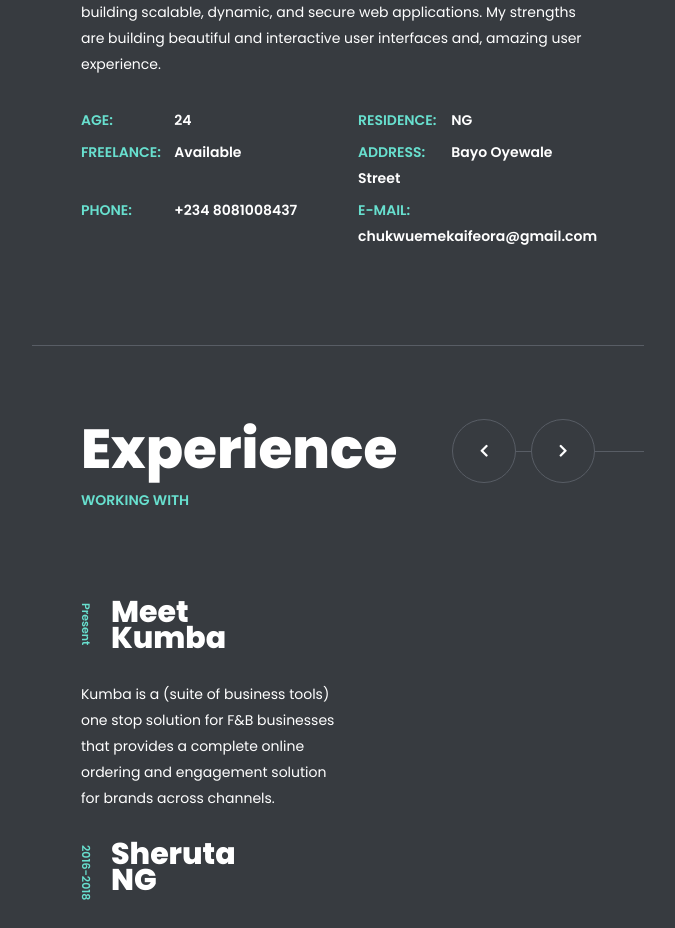
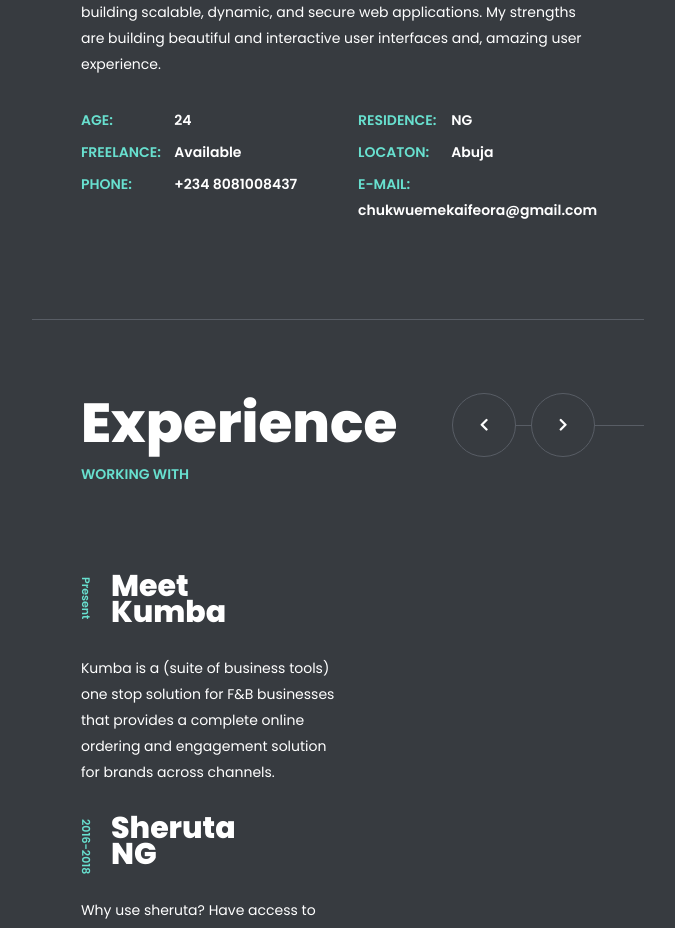
Before and after one commit to Emyboy/my-portfolio, a React (Create React App) app: page / in a window 1280 px wide. Shown: the part 1100-2028 px from the top of the page, without its empty margins (544-1219 px from the left). Built offline with nearby package versions, Linux system fonts and the light colour scheme.

Commit message:
added location

```diff
--- a/src/components/AboutMe.jsx
+++ b/src/components/AboutMe.jsx
@@ -42,7 +42,7 @@
                         <li><strong>Age:</strong> 24</li>
                         <li><strong>Residence:</strong> NG</li>
                         <li><strong>Freelance:</strong> Available</li>
-                        <li><strong>Address:</strong> Bayo Oyewale Street</li>
+                        <li><strong>Locaton:</strong> Abuja</li>
                         <li><strong>Phone:</strong> +234 8081008437</li>
                         <li><strong>E-mail:</strong> chukwuemekaifeora@gmail.com</li>
                     </ul>
```
